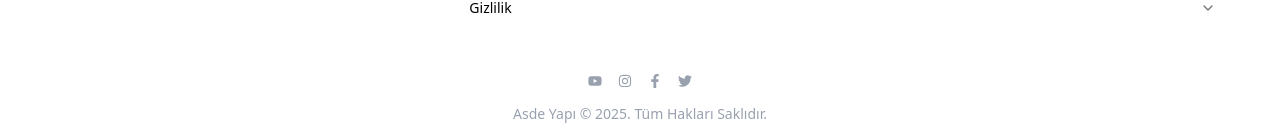
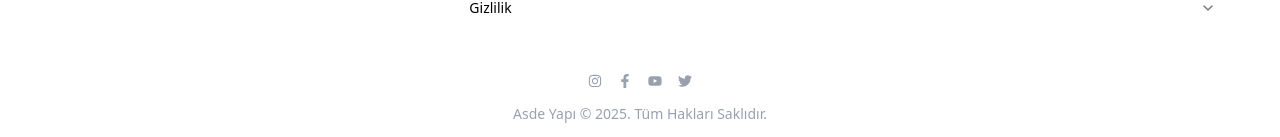
Before and after one commit to ErtugrulArac/AsdeYapi, a Next.js app: page / in a window 1280 px wide. Shown: the part 6832-6969 px from the top of the page. Built offline with nearby package versions, Linux system fonts and the light colour scheme; a web font is replaced by a local one.

Commit message:
footer kısmında revize edildi

```diff
--- a/src/components/footer/index.tsx
+++ b/src/components/footer/index.tsx
@@ -84,9 +84,9 @@ export default function Footer() {
       {/* Social + Copyright */}
       <div className="mt-10 mb-4 text-center text-sm text-gray-400">
         <div className="flex justify-center gap-4 mb-4">
-          <a target="_blank" href="https://www.instagram.com/asdeyapi/?hl=tr">  <FaYoutube className="hover:text-black transition" /></a>
           <a target="_blank" href="https://www.instagram.com/asdeyapi/?hl=tr">   <FaInstagram className="hover:text-black transition" /></a>
           <a target="_blank" href="https://www.facebook.com/people/Asde-Yap%C4%B1/61575193382177/">   <FaFacebookF className="hover:text-black transition" /></a>
+          <a target="_blank" href="https://www.instagram.com/asdeyapi/?hl=tr">  <FaYoutube className="hover:text-black transition" /></a>
           <a target="_blank" href="https://www.instagram.com/asdeyapi/?hl=tr">   <FaTwitter className="hover:text-black transition" /></a>
         </div>
         <p>Asde Yapı © 2025. Tüm Hakları Saklıdır.</p>
```
